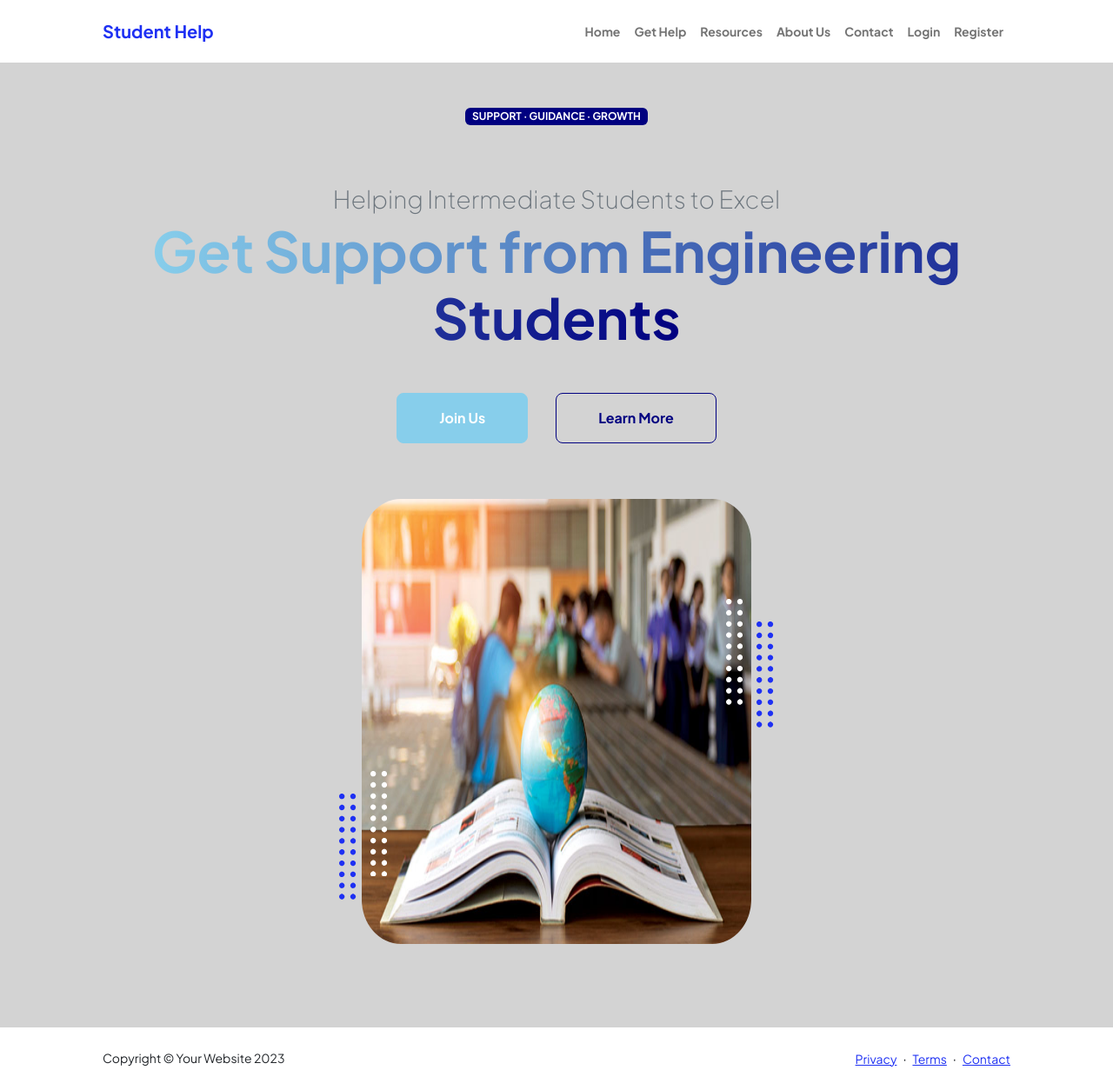
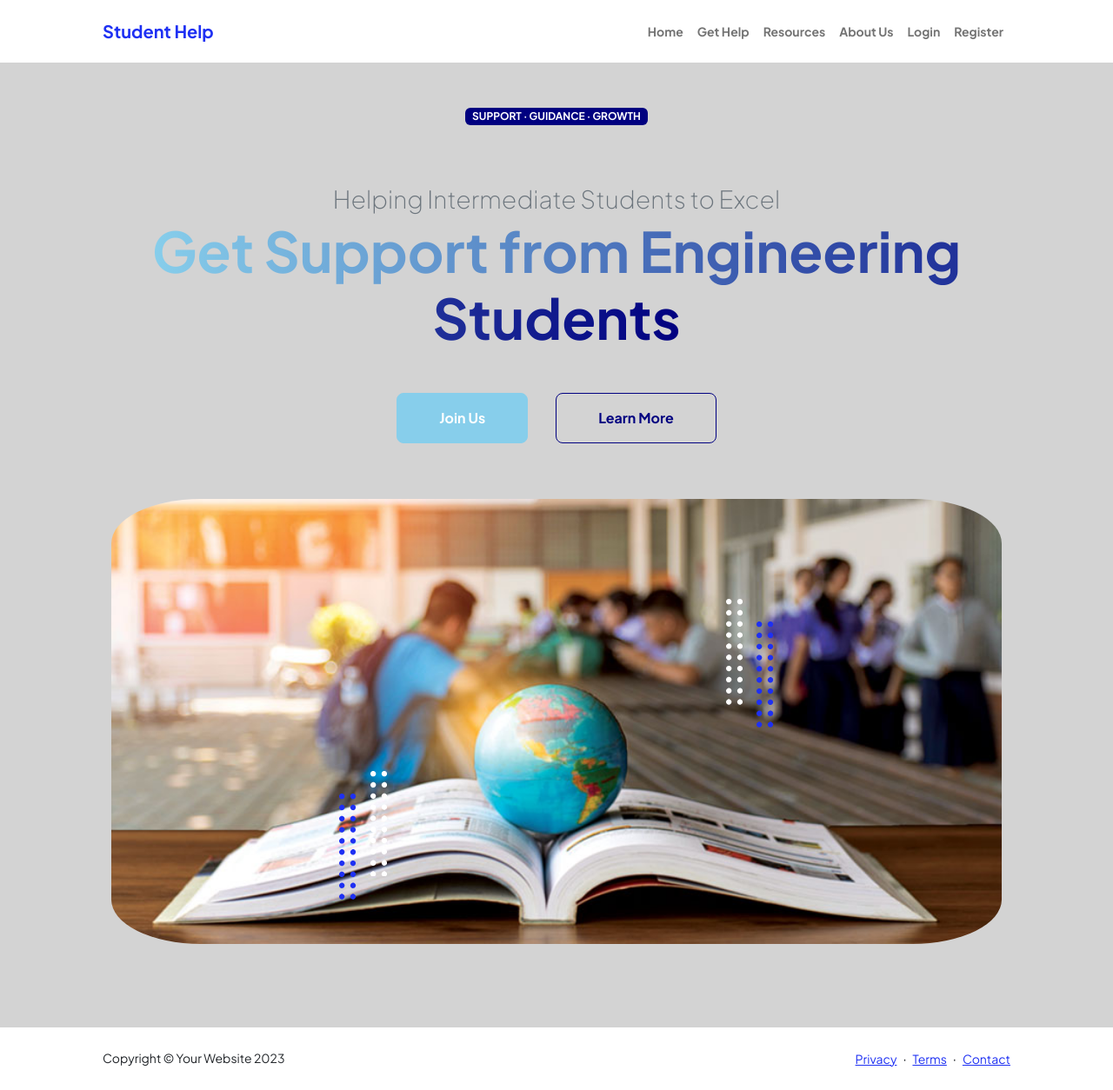
Before and after one commit to Sandeep-munagala/student_help, a Django app: page / in a window 1280 px wide. Shown: the whole page at 87% size. Run offline with Django 5.2, Linux system fonts and the light colour scheme; some libraries are stand-ins or nearby versions.

Commit message:
screen resoultion done

```diff
--- a/student_help/login/templates/base.html
+++ b/student_help/login/templates/base.html
@@ -7,7 +7,7 @@
     <meta name="viewport" content="width=device-width, initial-scale=1, shrink-to-fit=no" />
     <meta name="description" content="" />
     <meta name="author" content="" />
-    <title>{% block title %}Personal - Start Bootstrap Theme{% endblock %}</title>
+    <title>{% block title %}Student Help{% endblock %}</title>
     <!-- Favicon-->
     <link rel="icon" type="image/x-icon" href="{% static 'assets/favicon.ico' %}" />
     <!-- Custom Google font-->
--- a/student_help/login/templates/home.html
+++ b/student_help/login/templates/home.html
@@ -25,7 +25,7 @@
                 <!-- Header profile picture-->
                 <div class="d-flex justify-content-center mt-5 mt-xxl-0">
                     <div class="profile" style="background: linear-gradient(to right, #87CEEB, #000080);">
-                        <img class="profile-img" width = "100%" style="border-radius: 10%;" src="{% static 'assets/profile.jpg' %}" alt="..." />
+                        <img class="profile-img" id = "myImage" style="border-radius: 10%;" src="{% static 'assets/profile.jpg' %}" alt="..." />
                         <div class="dots-1">
                             <!-- SVG Dots-->
                             <svg version="1.1" xmlns="http://www.w3.org/2000/svg" xmlns:xlink="http://www.w3.org/1999/xlink" x="0px" y="0px" viewBox="0 0 191.6 1215.4" style="enable-background: new 0 0 191.6 1215.4" xml:space="preserve">
@@ -143,5 +143,29 @@
             </div>
         </div>
     </div>
+    <script>
+        // Get the image element
+        var image = document.getElementById('myImage');
+
+        // Function to adjust image width based on screen width and condition
+        function adjustImageWidth() {
+          var screenWidth = window.innerWidth || document.documentElement.clientWidth;
+          var maxWidth = screenWidth - 40; // Adjust 40px as needed for margin, padding, etc.
+
+          // Check if screenWidth is greater than 1400px
+          if (screenWidth > 1400) {
+            image.style.maxWidth = '100%';
+          } else {
+            image.style.maxWidth = maxWidth + 'px';
+          }
+        }
+
+        // Initial call to adjust image width on page load
+        adjustImageWidth();
+
+        // Event listener for window resize to readjust image width
+        window.addEventListener('resize', adjustImageWidth);
+      </script>
+
 </header>
 {% endblock %}
--- a/student_help/login/templates/navbar.html
+++ b/student_help/login/templates/navbar.html
@@ -9,7 +9,7 @@
                 <li class="nav-item"><a class="nav-link" href="{% url 'help' %}">Get Help</a></li>
                 <li class="nav-item"><a class="nav-link" href="{% url 'resources' %}">Resources</a></li>
                 <li class="nav-item"><a class="nav-link" href="{% url 'about' %}">About Us</a></li>
-                <li class="nav-item"><a class="nav-link" href="{% url 'contact' %}">Contact</a></li>
+                <!-- <li class="nav-item"><a class="nav-link" href="{% url 'contact' %}">Contact</a></li> -->
                 <li class="nav-item"><a class="nav-link" href="{% url 'login' %}">Login</a></li>
                 <li class="nav-item"><a class="nav-link" href="{% url 'register' %}">Register</a></li>
             </ul>
--- a/student_help/login/templates/register.html
+++ b/student_help/login/templates/register.html
@@ -6,7 +6,7 @@
 <header class="bg-dark py-5">
     <div class="container px-4 px-lg-5 my-5">
         <div class="text-center text-white">
-            <h1 class="display-4 fw-bolder">Register Here</h1>
+            <h1 class="fw-bolder text-primary">Register Here</h1>
             <p class="lead fw-normal text-white-50 mb-0">Create your account to get started</p>
         </div>
     </div>
```
